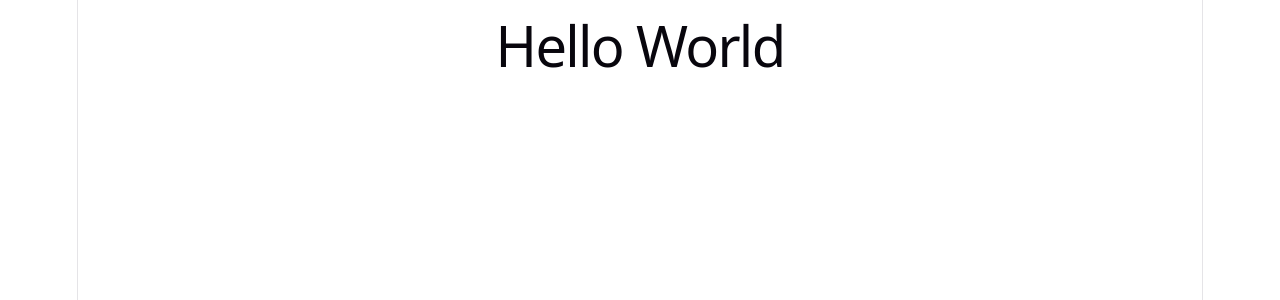
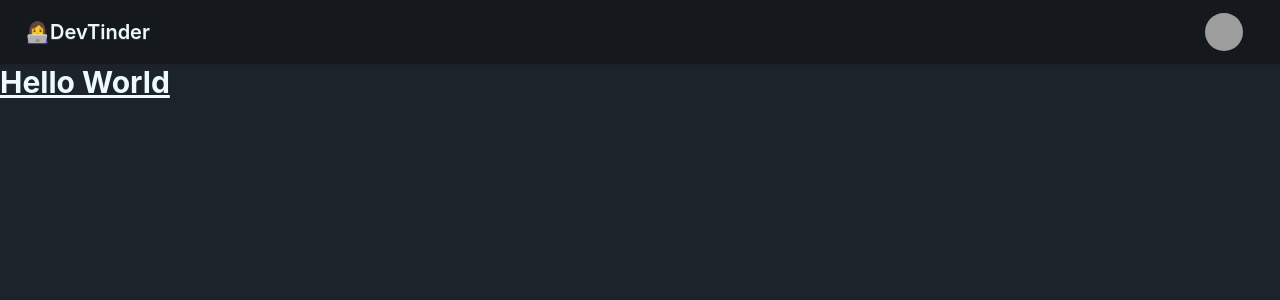
Before and after one commit to komalsharma-argus/devTinder-web, a React (Vite) app: page / in a window 1280 px wide. Shown: the top 300 px of the page. Built offline with nearby package versions, Linux system fonts and the light colour scheme; grey boxes are pictures that could not be loaded.

Commit message:
tailwind + daisyui + navbar

```diff
--- a/package.json
+++ b/package.json
@@ -10,14 +10,17 @@
     "preview": "vite preview"
   },
   "dependencies": {
+    "@tailwindcss/vite": "^4.3.3",
     "react": "^19.2.8",
-    "react-dom": "^19.2.8"
+    "react-dom": "^19.2.8",
+    "tailwindcss": "^4.3.3"
   },
   "devDependencies": {
     "@eslint/js": "^10.0.1",
     "@types/react": "^19.2.18",
     "@types/react-dom": "^19.2.7",
     "@vitejs/plugin-react": "^6.1.1",
+    "daisyui": "^5.7.46",
     "eslint": "^10.10.0",
     "eslint-plugin-react-hooks": "^7.1.1",
     "eslint-plugin-react-refresh": "^0.5.6",
--- a/src/App.jsx
+++ b/src/App.jsx
@@ -1,8 +1,35 @@
 function App() {
-
   return (
     <>
-      <h1>Hello World</h1>
+      <div className="navbar bg-base-300 shadow-sm">
+        <div className="flex-1">
+          <a className="btn btn-ghost text-xl">👩‍💻DevTinder</a>
+        </div>
+        <div className="flex gap-2">
+          <div className="dropdown dropdown-end mx-7">
+            <div tabIndex={0} role="button" className="btn btn-ghost btn-circle avatar">
+              <div className="w-10 rounded-full">
+                <img
+                  alt="Tailwind CSS Navbar component"
+                  src="https://img.daisyui.com/images/stock/photo-1534528741775-53994a69daeb.webp" />
+              </div>
+            </div>
+            <ul
+              tabIndex={-1}
+              className="menu menu-sm dropdown-content bg-base-100 rounded-box z-1 mt-3 w-52 p-2 shadow">
+              <li>
+                <a className="justify-between">
+                  Profile
+                  <span className="badge">New</span>
+                </a>
+              </li>
+              <li><a>Settings</a></li>
+              <li><a>Logout</a></li>
+            </ul>
+          </div>
+        </div>
+      </div>
+      <h1 className="text-3xl font-bold underline">Hello World</h1>
     </>
   )
 }
--- a/src/index.css
+++ b/src/index.css
@@ -1,111 +1,4 @@
-:root {
-  --text: #6b6375;
-  --text-h: #08060d;
-  --bg: #fff;
-  --border: #e5e4e7;
-  --code-bg: #f4f3ec;
-  --accent: #aa3bff;
-  --accent-bg: rgba(170, 59, 255, 0.1);
-  --accent-border: rgba(170, 59, 255, 0.5);
-  --social-bg: rgba(244, 243, 236, 0.5);
-  --shadow:
-    rgba(0, 0, 0, 0.1) 0 10px 15px -3px, rgba(0, 0, 0, 0.05) 0 4px 6px -2px;
-
-  --sans: system-ui, 'Segoe UI', Roboto, sans-serif;
-  --heading: system-ui, 'Segoe UI', Roboto, sans-serif;
-  --mono: ui-monospace, Consolas, monospace;
-
-  font: 18px/145% var(--sans);
-  letter-spacing: 0.18px;
-  color-scheme: light dark;
-  color: var(--text);
-  background: var(--bg);
-  font-synthesis: none;
-  text-rendering: optimizeLegibility;
-  -webkit-font-smoothing: antialiased;
-  -moz-osx-font-smoothing: grayscale;
-
-  @media (max-width: 1024px) {
-    font-size: 16px;
-  }
+@import "tailwindcss";
+@plugin "daisyui"{
+   themes: dark --default;
 }
-
-@media (prefers-color-scheme: dark) {
-  :root {
-    --text: #9ca3af;
-    --text-h: #f3f4f6;
-    --bg: #16171d;
-    --border: #2e303a;
-    --code-bg: #1f2028;
-    --accent: #c084fc;
-    --accent-bg: rgba(192, 132, 252, 0.15);
-    --accent-border: rgba(192, 132, 252, 0.5);
-    --social-bg: rgba(47, 48, 58, 0.5);
-    --shadow:
-      rgba(0, 0, 0, 0.4) 0 10px 15px -3px, rgba(0, 0, 0, 0.25) 0 4px 6px -2px;
-  }
-
-  #social .button-icon {
-    filter: invert(1) brightness(2);
-  }
-}
-
-body {
-  margin: 0;
-}
-
-#root {
-  width: 1126px;
-  max-width: 100%;
-  margin: 0 auto;
-  text-align: center;
-  border-inline: 1px solid var(--border);
-  min-height: 100svh;
-  display: flex;
-  flex-direction: column;
-  box-sizing: border-box;
-}
-
-h1,
-h2 {
-  font-family: var(--heading);
-  font-weight: 500;
-  color: var(--text-h);
-}
-
-h1 {
-  font-size: 56px;
-  letter-spacing: -1.68px;
-  margin: 32px 0;
-  @media (max-width: 1024px) {
-    font-size: 36px;
-    margin: 20px 0;
-  }
-}
-h2 {
-  font-size: 24px;
-  line-height: 118%;
-  letter-spacing: -0.24px;
-  margin: 0 0 8px;
-  @media (max-width: 1024px) {
-    font-size: 20px;
-  }
-}
-p {
-  margin: 0;
-}
-
-code,
-.counter {
-  font-family: var(--mono);
-  display: inline-flex;
-  border-radius: 4px;
-  color: var(--text-h);
-}
-
-code {
-  font-size: 15px;
-  line-height: 135%;
-  padding: 4px 8px;
-  background: var(--code-bg);
-}
--- a/vite.config.js
+++ b/vite.config.js
@@ -1,7 +1,11 @@
 import react from '@vitejs/plugin-react'
 import { defineConfig } from 'vite'
+import tailwindcss from '@tailwindcss/vite'
 
 // https://vite.dev/config/
 export default defineConfig({
-  plugins: [react()],
+  plugins: [
+    react(),
+    tailwindcss(),
+  ],
 })
```
Also changed, not shown: 1 other file (tests, documents, lock files or other folders).
